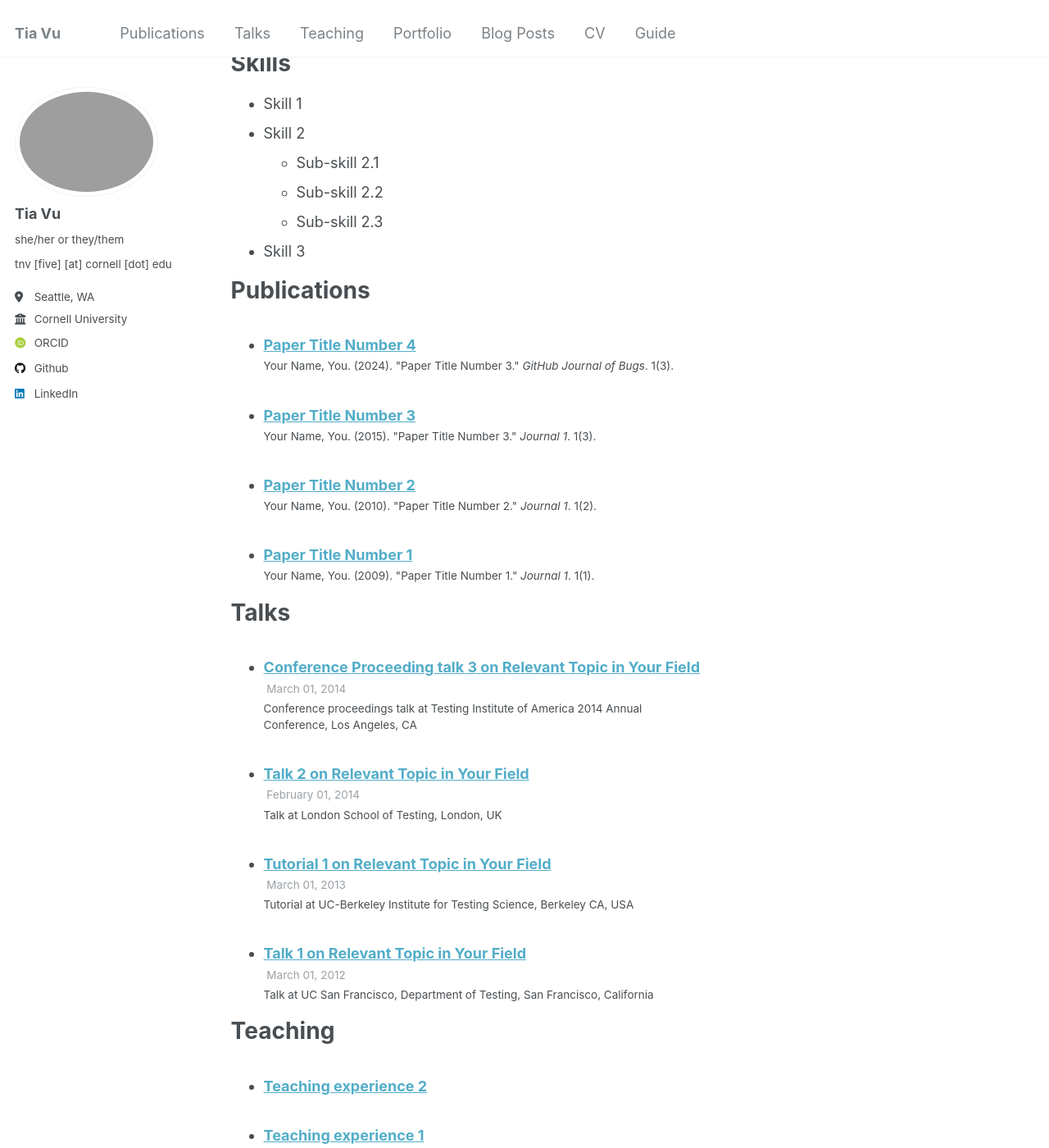
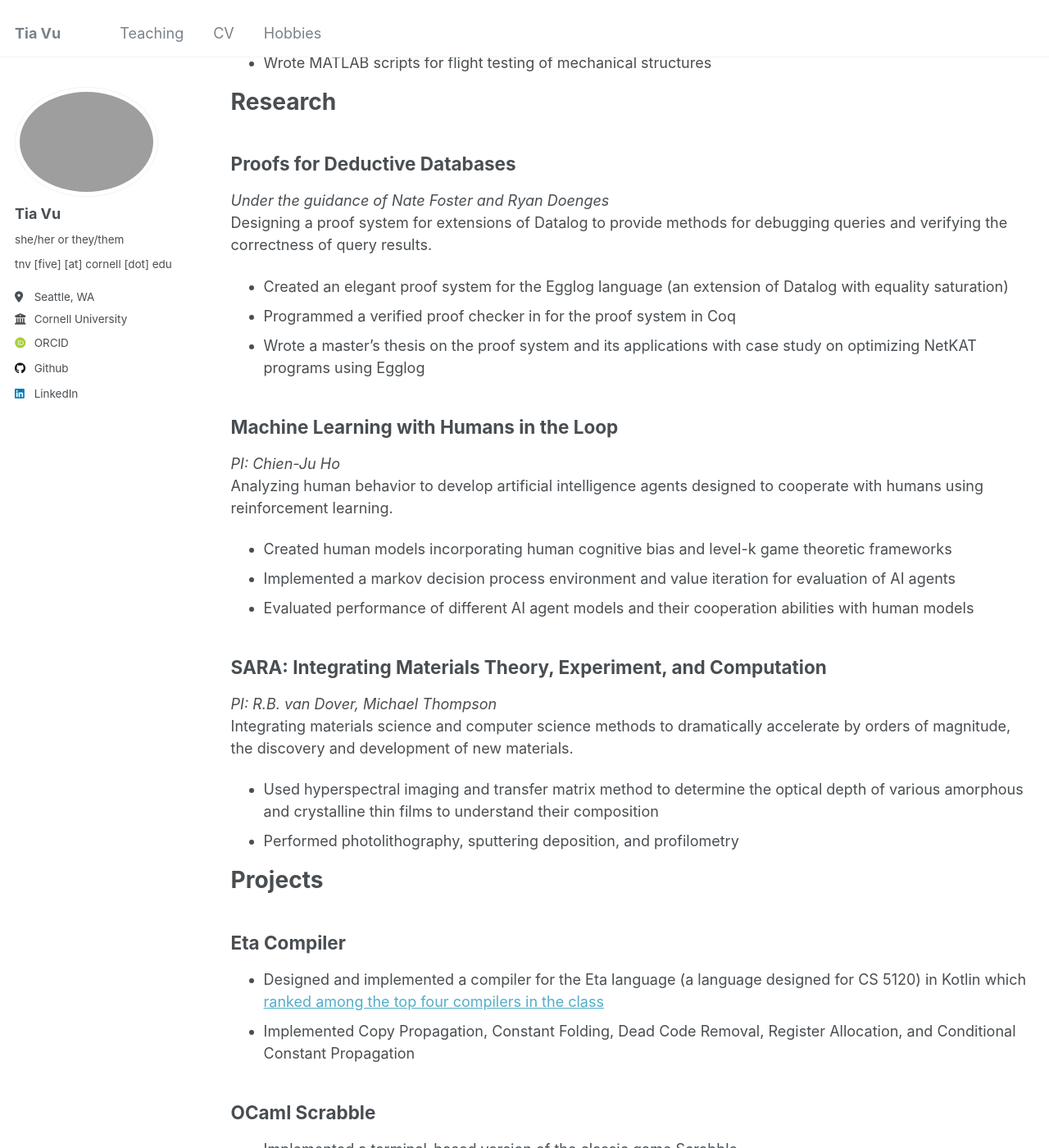
Before and after one commit to Tia-Vu/Tia-Vu.github.io, a Jekyll site: the page built from _pages/cv.md, in a window 1280 px wide and 1400 px high, scrolled down 749 px. Shown: the whole window at 82% size. Built offline with Jekyll 4.4.1, drawn with Linux system fonts in a browser that asks for light colours; some web fonts are replaced; some of the changed text lies outside the part shown.

Commit message:
Removed unused files and added CV and hobbies

```diff
--- a/_config.yml
+++ b/_config.yml
@@ -116,7 +116,7 @@ staticman:
       options:
         format           : "iso8601" # "iso8601" (default), "timestamp-seconds", "timestamp-milliseconds"
 atom_feed:
-  hide                   : false     # change to true to hide the RSS feed in the footer
+  hide                   : true     # change to true to hide the RSS feed in the footer
   path                   : # blank (default) uses feed.xml
 
 
--- a/_data/navigation.yml
+++ b/_data/navigation.yml
@@ -5,23 +5,26 @@
 # prevent it from being included in the site.
 
 main:
-  - title: "Publications"
-    url: /publications/
-
-  - title: "Talks"
-    url: /talks/
+#  - title: "Publications"
+#    url: /publications/
+#
+#  - title: "Talks"
+#    url: /talks/
 
   - title: "Teaching"
     url: /teaching/
 
-  - title: "Portfolio"
-    url: /portfolio/
+#  - title: "Portfolio"
+#    url: /portfolio/
 
-  - title: "Blog Posts"
-    url: /year-archive/
+#  - title: "Blog"
+#    url: /year-archive/
 
   - title: "CV"
     url: /cv/
 
-  - title: "Guide"
-    url: /markdown/
+  - title: "Hobbies"
+    url: /hobbies/
+
+#  - title: "Guide"
+#    url: /markdown/
--- a/_includes/footer/custom.html
+++ b/_includes/footer/custom.html
@@ -1,3 +1,3 @@
 <!-- start custom footer snippets -->
-<a href="/sitemap/">Sitemap</a>
+<!--<a href="/sitemap/">Sitemap</a>-->
 <!-- end custom footer snippets -->
--- a/_pages/cv.md
+++ b/_pages/cv.md
@@ -11,54 +11,71 @@ redirect_from:
 
 Education
 ======
-* Ph.D in Version Control Theory, GitHub University, 2018 (expected)
-* M.S. in Jekyll, GitHub University, 2014
-* B.S. in GitHub, GitHub University, 2012
+* M.S. in Computer Science, Cornell University, 2024 (expected)
+* B.S. in Computer Science (Summa Cum Laude), Cornell University, 2022
+* Minor in Material Science Engineering and Linguistics
 
-Work experience
+Work Experience
 ======
-* Spring 2024: Academic Pages Collaborator
-  * Github University
-  * Duties includes: Updates and improvements to template
-  * Supervisor: The Users
 
-* Fall 2015: Research Assistant
-  * Github University
-  * Duties included: Merging pull requests
-  * Supervisor: Professor Hub
+## Software Development Engineer Intern
+_Amazon AWS Directory Services_\
+Summer 2024
 
-* Summer 2015: Research Assistant
-  * Github University
-  * Duties included: Tagging issues
-  * Supervisor: Professor Git
+* Designed and implemented a centralized GDPR compliance system of AWS Directory Services
+which was scalable to tens of thousands of events per minute
+* Ensured that the new system was extensible and usable across multiple teams in Directory Services
 
-Skills
+## Materials Process and Engineering Intern
+_Viasat Inc_\
+Summer 2021
+
+* Drafted material test plans for research and development of composite aerospace structures
+* Wrote MATLAB scripts for flight testing of mechanical structures
+
+Research
 ======
-* Skill 1
-* Skill 2
-  * Sub-skill 2.1
-  * Sub-skill 2.2
-  * Sub-skill 2.3
-* Skill 3
 
-Publications
+## Proofs for Deductive Databases
+_Under the guidance of Nate Foster and Ryan Doenges_\
+Designing a proof system for extensions of Datalog to provide methods for debugging queries and verifying the correctness of query results.
+
+* Created an elegant proof system for the Egglog language (an extension of Datalog with equality saturation)
+* Programmed a verified proof checker in for the proof system in Coq
+* Wrote a master’s thesis on the proof system and its applications with case study on optimizing NetKAT programs using Egglog
+
+## Machine Learning with Humans in the Loop
+_PI: Chien-Ju Ho_\
+Analyzing human behavior to develop artificial intelligence agents designed to cooperate with humans using reinforcement learning.
+
+* Created human models incorporating human cognitive bias and level-k game theoretic frameworks
+* Implemented a markov decision process environment and value iteration for evaluation of AI agents
+* Evaluated performance of different AI agent models and their cooperation abilities with human models
+
+## SARA: Integrating Materials Theory, Experiment, and Computation
+_PI: R.B. van Dover, Michael Thompson_\
+Integrating materials science and computer science methods to dramatically accelerate by orders of magnitude, the discovery and development of new materials.
+
+* Used hyperspectral imaging and transfer matrix method to determine the optical depth of various amorphous and crystalline thin films to understand their composition
+* Performed photolithography, sputtering deposition, and profilometry
+
+Projects
 ======
-  <ul>{% for post in site.publications reversed %}
-    {% include archive-single-cv.html %}
-  {% endfor %}</ul>
 
-Talks
-======
-  <ul>{% for post in site.talks reversed %}
-    {% include archive-single-talk-cv.html  %}
-  {% endfor %}</ul>
+## Eta Compiler
+* Designed and implemented a compiler for the Eta language
+(a language designed for CS 5120) in Kotlin which [ranked among the
+top four compilers in the class](https://courses.cs.cornell.edu/cs4120/2023sp/project/bakeoff/)
+* Implemented Copy Propagation, Constant Folding, Dead Code Removal,
+Register Allocation, and Conditional Constant Propagation
 
-Teaching
-======
-  <ul>{% for post in site.teaching reversed %}
-    {% include archive-single-cv.html %}
-  {% endfor %}</ul>
+## OCaml Scrabble
+* Implemented a terminal-based version of the classic game Scrabble
+* Customizations included board size, number of players, bonus words, and randomization of bonus tiles.
 
-Service and leadership
-======
-* Currently signed in to 43 different slack teams
+## Computational Linguistics Projects
+* Implemented a hidden markov model and maximum entropy markov model for named entity recognition tasks
+* Implemented a categorical naïve bayes text classifier
+* Developed a syntactic parsing model using Cocke-Younger-Kasami algorithm
+* Performed semantic latent structure identification using Expectation-Maximization trained on the Universal Dependencies English Web Text corpus
+* Trained FFNN, RNN, and LSTM neural networks for natural language processing tasks
--- a/_teaching/2014-spring-teaching-1.md
+++ /dev/null
@@ -1,20 +0,0 @@
----
-title: "Teaching experience 1"
-collection: teaching
-type: "Undergraduate course"
-permalink: /teaching/2014-spring-teaching-1
-venue: "University 1, Department"
-date: 2014-01-01
-location: "City, Country"
----
-
-This is a description of a teaching experience. You can use markdown like any other post.
-
-Heading 1
-======
-
-Heading 2
-======
-
-Heading 3
-======
--- a/_teaching/2015-spring-teaching-2.md
+++ /dev/null
@@ -1,20 +0,0 @@
----
-title: "Teaching experience 2"
-collection: teaching
-type: "Workshop"
-permalink: /teaching/2015-spring-teaching-1
-venue: "University 1, Department"
-date: 2015-01-01
-location: "City, Country"
----
-
-This is a description of a teaching experience. You can use markdown like any other post.
-
-Heading 1
-======
-
-Heading 2
-======
-
-Heading 3
-======
```
Also changed, not shown: _pages/hobbies.md (added, +57 -0 lines), _pages/teaching.html (+26 -3 lines), images/diabolo1.jpg (renamed from images/IMG_2931.jpg), images/liondance1.jpg (renamed from images/IMG_8399.jpg), images/liondance2.jpg (added), images/profile.png (deleted), 3 other files.
